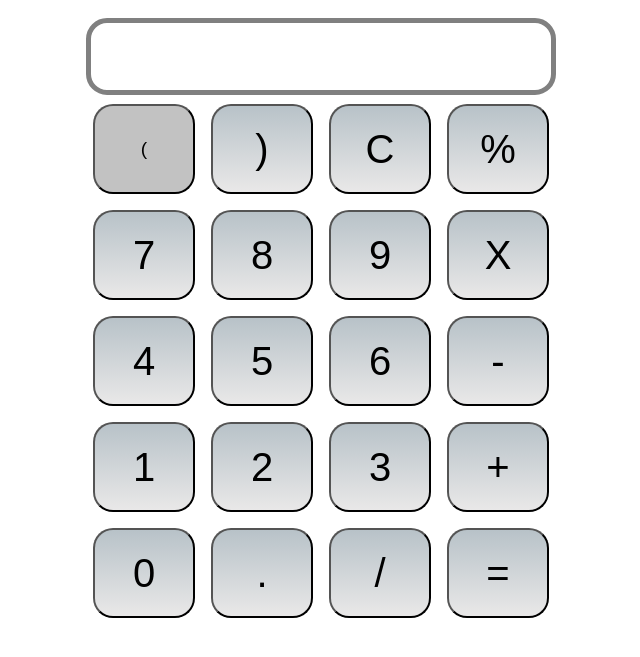
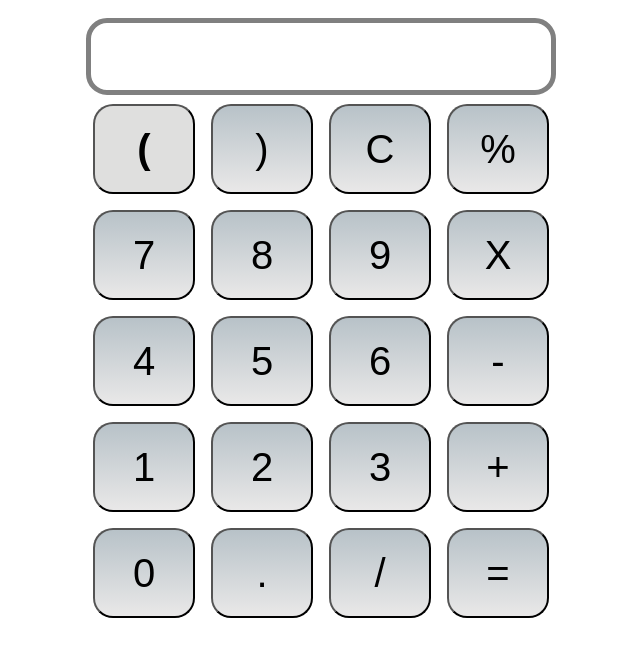
Before and after one commit to manu31shukla/Calculator, a plain HTML site: page index.html in a window 1280 px wide. In both pictures the pointer is over the button 463 px from the left and 212 px from the top of the page. Shown: the part 63-720 px from the top of the page, without its empty margins (319-959 px from the left). Drawn offline with Linux system fonts and the light colour scheme.

Commit message:
Update style.css

```diff
--- a/style.css
+++ b/style.css
@@ -29,8 +29,8 @@ button{
 }
 
 button:hover{
-    background: #c2c2c2;
-    font-size: 120%;
+    background: #DFDFDE;
+    font-weight: bold;
 
 .calculator{
     border: 4px solid #808080;
```
